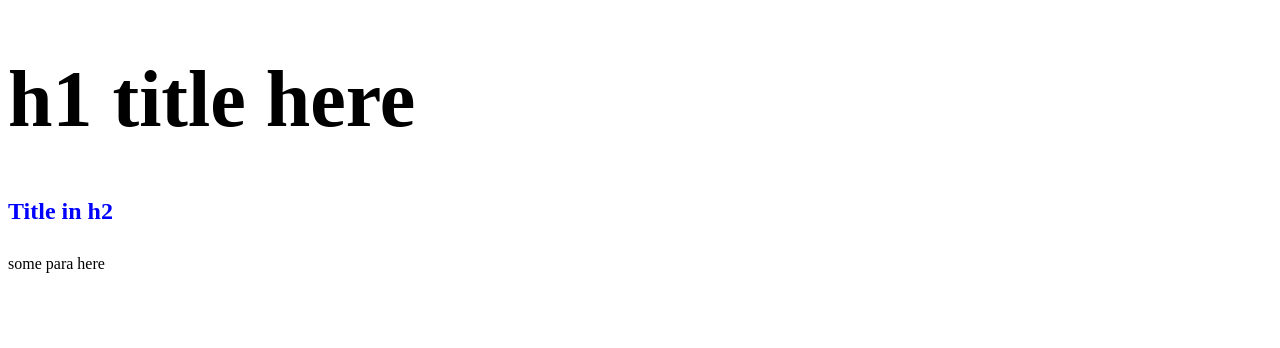
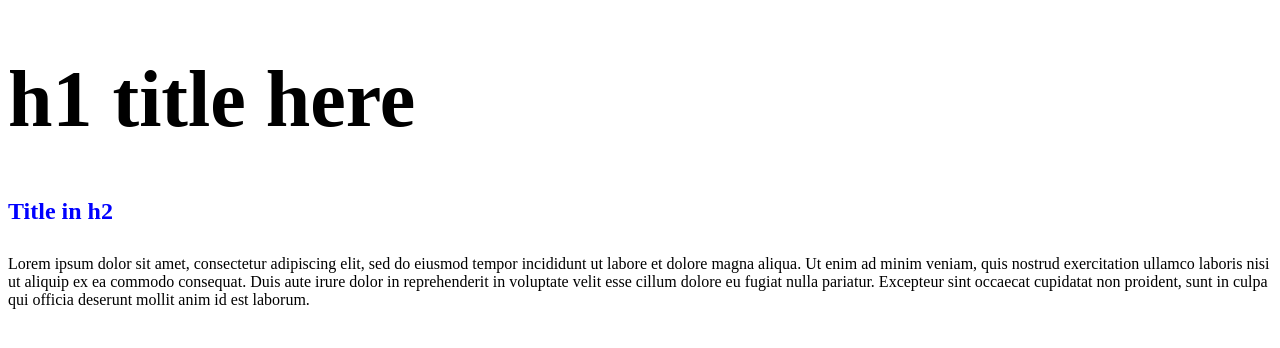
Before and after one commit to samircactus/sass-demo, a plain HTML site: page index.html in a window 1280 px wide. Drawn offline with Linux system fonts and the light colour scheme.

Commit message:
para content edited

```diff
--- a/index.html
+++ b/index.html
@@ -9,6 +9,6 @@
 <body>
 <h1>h1 title here</h1>
 <h2>Title in h2</h2>
-<p>some para here</p>
+<p>Lorem ipsum dolor sit amet, consectetur adipiscing elit, sed do eiusmod tempor incididunt ut labore et dolore magna aliqua. Ut enim ad minim veniam, quis nostrud exercitation ullamco laboris nisi ut aliquip ex ea commodo consequat. Duis aute irure dolor in reprehenderit in voluptate velit esse cillum dolore eu fugiat nulla pariatur. Excepteur sint occaecat cupidatat non proident, sunt in culpa qui officia deserunt mollit anim id est laborum.</p>
 </body>
 </html>
```
